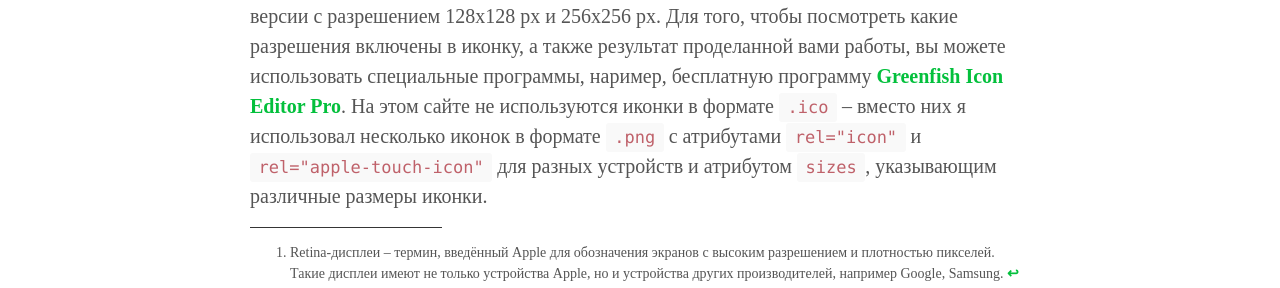
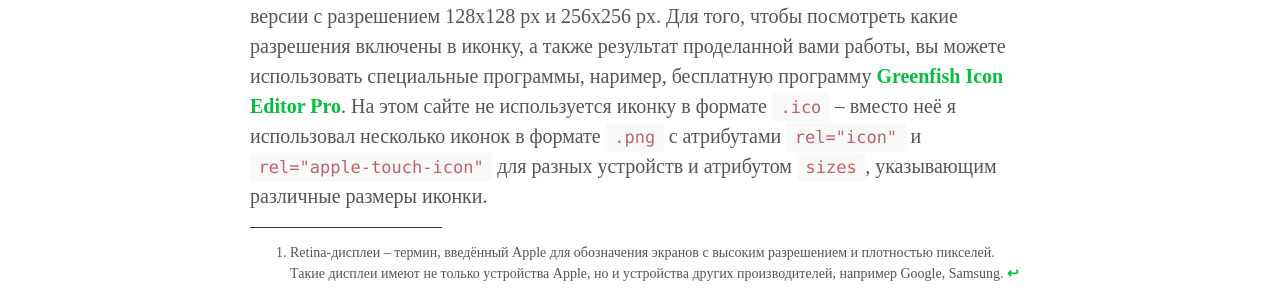
Before and after one commit to postolny/postolny.github.io, a Jekyll site: the page built from _posts/2024-11-08-come-creare-un-icona-ico-di-alta-qualita.md, in a window 1280 px wide and 900 px high, scrolled down 2967 px. Shown: the part 225-513 px from the top of the window. Built offline with Jekyll 4.4.1, drawn with Linux system fonts in a browser that asks for light colours.

Commit message:
Add files via upload

````diff
--- a/_posts/2024-11-08-come-creare-un-icona-ico-di-alta-qualita.md
+++ b/_posts/2024-11-08-come-creare-un-icona-ico-di-alta-qualita.md
@@ -58,6 +58,6 @@ magick "https://static.deepl.com/img/favicon/favicon_96.png" -resize 96x96 "http
 magick "C:\Users\Igor\Desktop\favicon_16.png" "C:\Users\Igor\Desktop\favicon_32.png" "C:\Users\Igor\Desktop\favicon_48.png" "C:\Users\Igor\Desktop\favicon_64.png" "https://static.deepl.com/img/favicon/favicon_96.png" "C:\Users\Igor\Desktop\favicon.ico"
 ```
 
-Вот таким, не самым простым, но вместе с тем и не сложным способом, мы создали многослойную иконку ICO. Что ещё можно добавить? Если такая иконка используется в качестве иконки favicon для сайта, то она может заключать в себе версии следующих разрешений: 16x16 px, 32x32 px, 48x48 px, 64x64 px. Но также в неё могут быть добавлены версии с разрешением 128x128 px и 256x256 px. Для того, чтобы посмотреть какие разрешения включены в иконку, а также результат проделанной вами работы, вы можете использовать специальные программы, наример, бесплатную программу [Greenfish Icon Editor Pro](http://greenfishsoftware.org/){:target="_blank" rel="noopener noreferrer"}. На этом сайте не используются иконки в формате `.ico` – вместо них я использовал несколько иконок в формате `.png` c атрибутами `rel="icon"` и `rel="apple-touch-icon"` для разных устройств и атрибутом `sizes`, указывающим различные размеры иконки.
+Вот таким, не самым простым, но вместе с тем и не сложным способом, мы создали многослойную иконку ICO. Что ещё можно добавить? Если такая иконка используется в качестве иконки favicon для сайта, то она может заключать в себе версии следующих разрешений: 16x16 px, 32x32 px, 48x48 px, 64x64 px. Но также в неё могут быть добавлены версии с разрешением 128x128 px и 256x256 px. Для того, чтобы посмотреть какие разрешения включены в иконку, а также результат проделанной вами работы, вы можете использовать специальные программы, наример, бесплатную программу [Greenfish Icon Editor Pro](http://greenfishsoftware.org/){:target="_blank" rel="noopener noreferrer"}. На этом сайте не используется иконку в формате `.ico` – вместо неё я использовал несколько иконок в формате `.png` c атрибутами `rel="icon"` и `rel="apple-touch-icon"` для разных устройств и атрибутом `sizes`, указывающим различные размеры иконки.
 
 [^1]: Retina-дисплеи – термин, введённый Apple для обозначения экранов с высоким разрешением и плотностью пикселей. Такие дисплеи имеют не только устройства Apple, но и устройства других производителей, например Google, Samsung.
````
